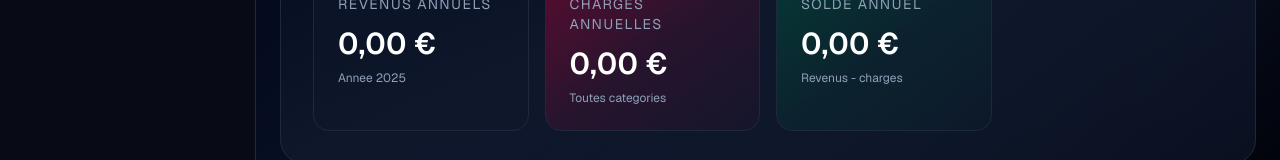
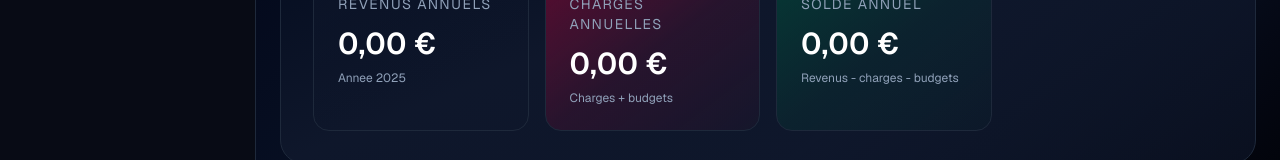
Before and after one commit to ClementRollin/HomeBudget, a Next.js app: page /dashboard in a window 1280 px wide. Shown: the part 369-529 px from the top of the page. Built offline with nearby package versions, Linux system fonts and the light colour scheme; no server answers; the database is empty; sample sign-in values are in the browser's storage.

Commit message:
Adjust Calcul charges

```diff
--- a/src/app/(app)/dashboard/page.tsx
+++ b/src/app/(app)/dashboard/page.tsx
@@ -104,14 +104,14 @@ const DashboardPage = async () => {
           />
           <StatCard
             label="Charges annuelles"
-            value={formatCurrency(yearMetrics.expenses)}
-            helper="Toutes categories"
+            value={formatCurrency(yearMetrics.expenses + yearMetrics.budgets)}
+            helper="Charges + budgets"
             variant="negative"
           />
           <StatCard
             label="Solde annuel"
             value={formatCurrency(yearMetrics.balance)}
-            helper="Revenus - charges"
+            helper="Revenus - charges - budgets"
             variant={yearMetrics.balance >= 0 ? "positive" : "negative"}
           />
         </div>
@@ -145,18 +145,13 @@ const DashboardPage = async () => {
               },
               {
                 label: "Charges prevues",
-                value: formatCurrency(currentMetrics.expenses),
-                helper: "Toutes categories",
-              },
-              {
-                label: "Budgets actifs",
-                value: formatCurrency(currentMetrics.budgets),
-                helper: `Enveloppes de ${monthLabel}`,
+                value: formatCurrency(currentMetrics.expenses + currentMetrics.budgets),
+                helper: "Charges + budgets",
               },
               {
                 label: "Solde previsionnel",
                 value: formatCurrency(currentMetrics.balance),
-                helper: currentMetrics.balance >= 0 ? "Excedent" : "Deficit",
+                helper: `${currentMetrics.balance >= 0 ? "Excedent" : "Deficit"} apres budgets`,
               }].map((card) => (
                 <div key={card.label} className="rounded-2xl border border-white/5 bg-white/4 p-4">
                   <p className="text-xs uppercase tracking-[0.25rem] text-slate-500">{card.label}</p>
--- a/src/lib/sheets.ts
+++ b/src/lib/sheets.ts
@@ -105,7 +105,7 @@ export const computeSheetMetrics = (sheet: SheetWithRelations) => {
     income,
     expenses,
     budgets,
-    balance: income - expenses,
+    balance: income - expenses - budgets,
   };
 };
 
```
